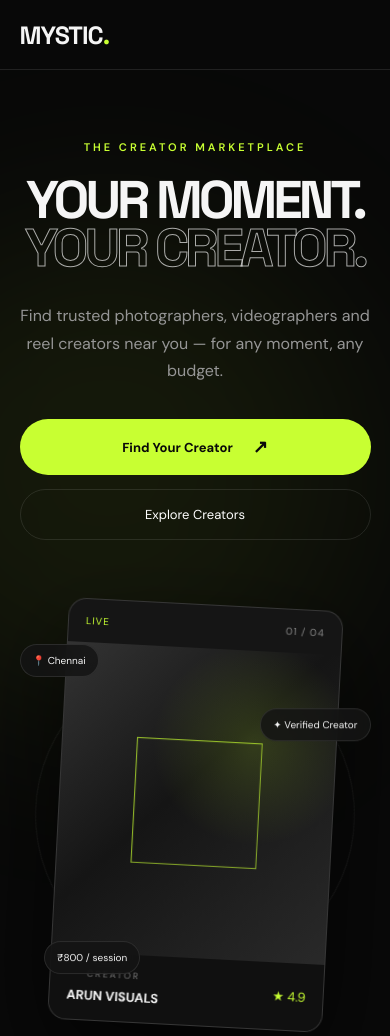
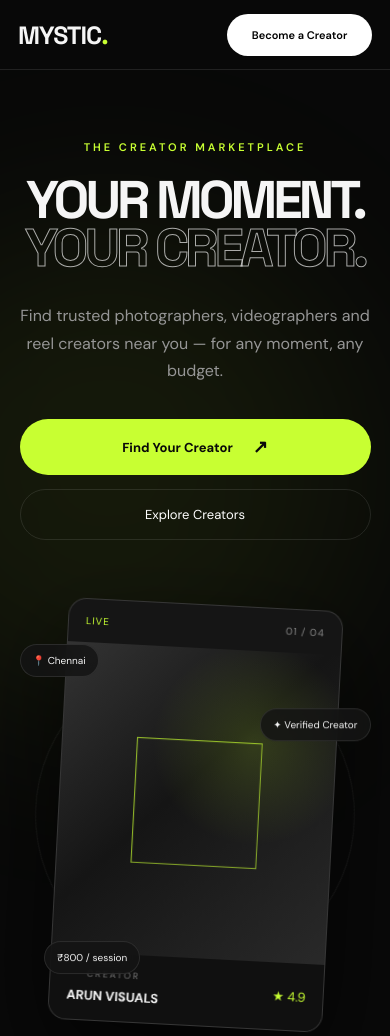
Before and after one commit to dineshh07/MYSTIC-STUDIO, a plain HTML site: page index.html in a window 390 px wide. Shown: the top 1036 px of the page. Drawn offline with Linux system fonts and the light colour scheme.

Commit message:
Update style.css

```diff
--- a/style.css
+++ b/style.css
@@ -3864,3 +3864,47 @@ footer p:last-child {
     }
 
 }
+/* =====================================================
+   MOBILE NAVBAR — BECOME A CREATOR
+===================================================== */
+
+@media (max-width: 768px) {
+
+    .navbar {
+        display: flex !important;
+        align-items: center;
+        justify-content: space-between;
+        gap: 12px;
+        padding: 16px 18px !important;
+    }
+
+    .navbar .logo {
+        flex-shrink: 0;
+    }
+
+    .navbar nav {
+        display: none !important;
+    }
+
+    .navbar .nav-btn {
+        display: flex !important;
+        align-items: center;
+        justify-content: center;
+
+        width: auto !important;
+        min-width: 145px;
+        height: 42px;
+
+        padding: 0 14px !important;
+
+        font-size: 11px !important;
+        white-space: nowrap;
+
+        opacity: 1 !important;
+        visibility: visible !important;
+
+        position: relative;
+        z-index: 1000;
+    }
+
+}
```
